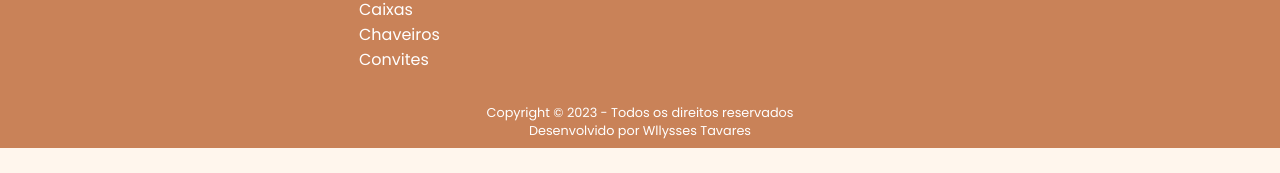
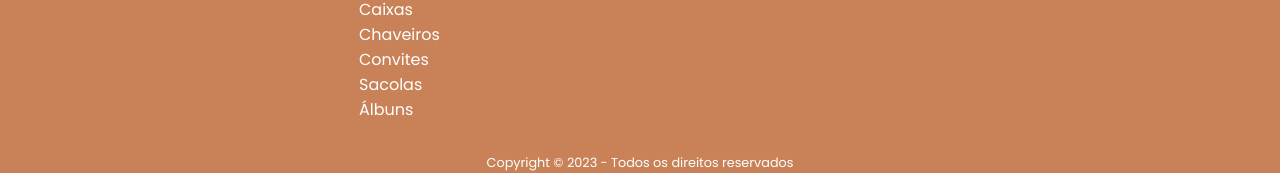
Before and after one commit to wllysses/artelier-site, a Next.js app: page /produtos in a window 1280 px wide. Shown: the part 985-1158 px from the top of the page. Before the commit the page ends 1133 px from the top, so only its background shows below. Built offline with nearby package versions, Linux system fonts and the light colour scheme; no server answers.

Commit message:
hello world

```diff
--- a/src/components/Accordion/index.tsx
+++ b/src/components/Accordion/index.tsx
@@ -26,7 +26,7 @@ export function Accordion() {
                     />
                     <AccordionItem
                         question="Posso personalizar o item que desejar?"
-                        response="Sim! As imagens são meramente ilustrativas (apesar de autorais), sendo assim é possível personalizar o item desejado da forma como quiser."
+                        response="Sim! As imagens são meramente ilustrativas (apesar de autorais), sendo assim é possível personalizar o item desejado da forma como quiser. Basta nos enviar as informações de como deseja personalizar assim que for redirecionado para o nosso Whatsapp."
                     />
                 </div>
             </div>
--- a/src/components/Footer/index.tsx
+++ b/src/components/Footer/index.tsx
@@ -22,6 +22,8 @@ export function Footer() {
                             <li>Caixas</li>
                             <li>Chaveiros</li>
                             <li>Convites</li>
+                            <li>Sacolas</li>
+                            <li>Álbuns</li>
                         </ul>
                     </div>
                     <div className={styles.contacts}>
```
